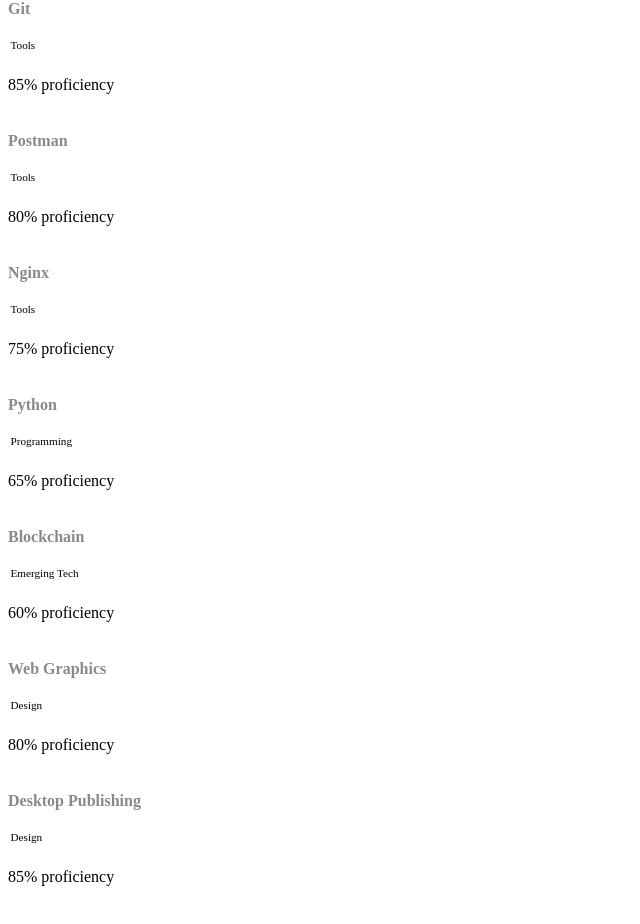
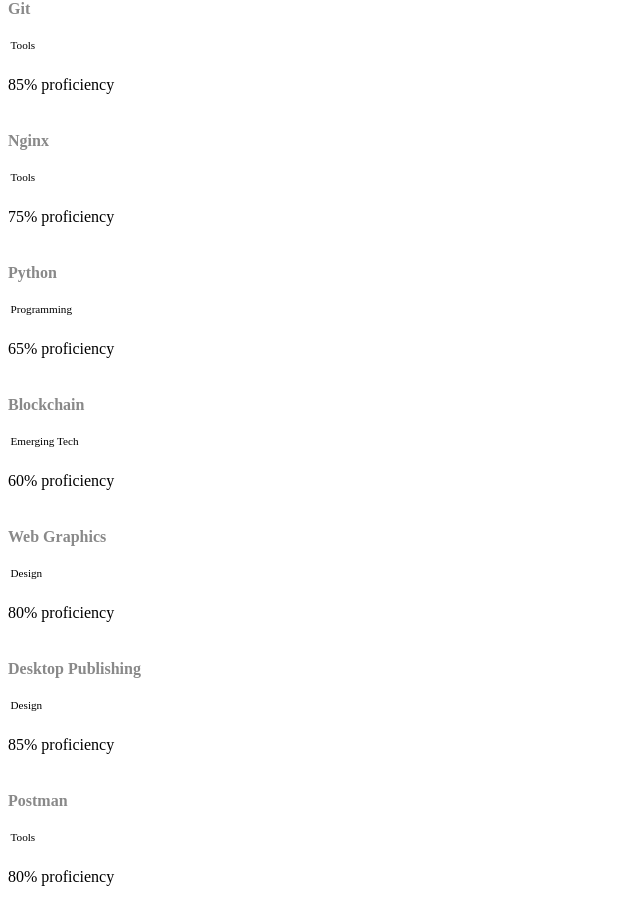
Before and after one commit to jaysofty/my-portfolio, a React (Vite) app: page / in a window 1280 px wide. Shown: the part 2437-3361 px from the top of the page, without its empty margins (0-640 px from the left). Built offline with nearby package versions, Linux system fonts and the light colour scheme; the HTML template or start-up script is replaced by a standard one.

Commit message:
Remove Postman from tools list

```diff
--- a/src/components/pages/index.tsx
+++ b/src/components/pages/index.tsx
@@ -38,7 +38,6 @@
   { name: "GitHub Actions", level: 80, category: "Tools" },
   { name: "CI/CD", level: 80, category: "Tools" },
   { name: "Git", level: 85, category: "Tools" },
-  { name: "Postman", level: 80, category: "Tools" },
   { name: "Nginx", level: 75, category: "Tools" },
   { name: "Python", level: 65, category: "Programming" },
   { name: "Blockchain", level: 60, category: "Emerging Tech" },
```
